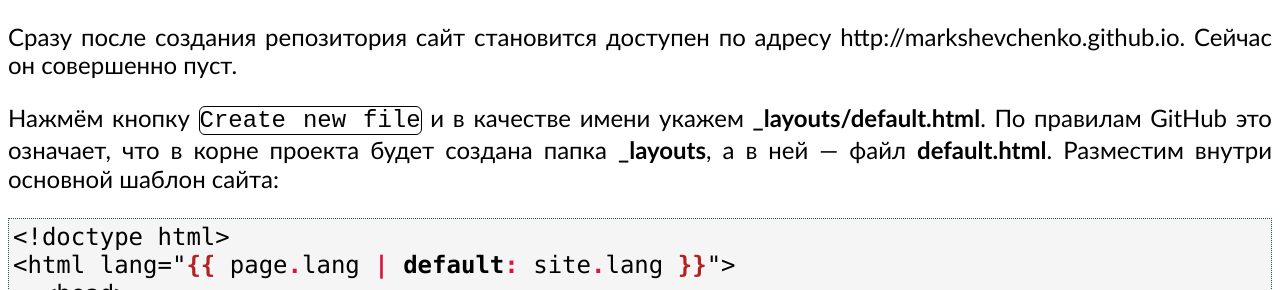
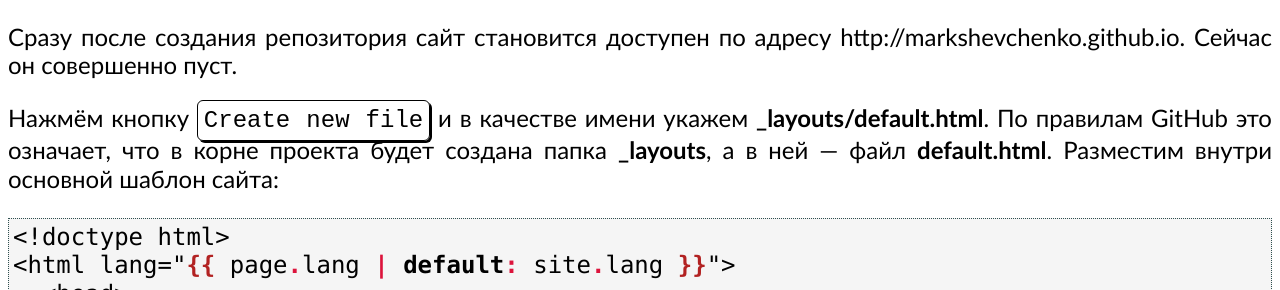
Before and after one commit to markshevchenko/markshevchenko.github.io, a Jekyll site: the page built from articles/github-pages.md, in a window 1280 px wide. Shown: the part 786-1076 px from the top of the page. Built offline with Jekyll 4.4.1, drawn with Linux system fonts in a browser that asks for light colours; some web fonts are replaced; our own code applies the rules of GitHub Pages for plain Markdown files; comment, search, counter and statistics services are not loaded.

Commit message:
Добавил тень к kbd.

```diff
--- a/_sass/base.scss
+++ b/_sass/base.scss
@@ -43,6 +43,8 @@ a {
 kbd {
   border-radius: 0.25em;
   border: 1px solid $text-color;
+  box-shadow: 2px 2px;
+  padding: 0.25em;
 }
 
 %clearfix {
```
